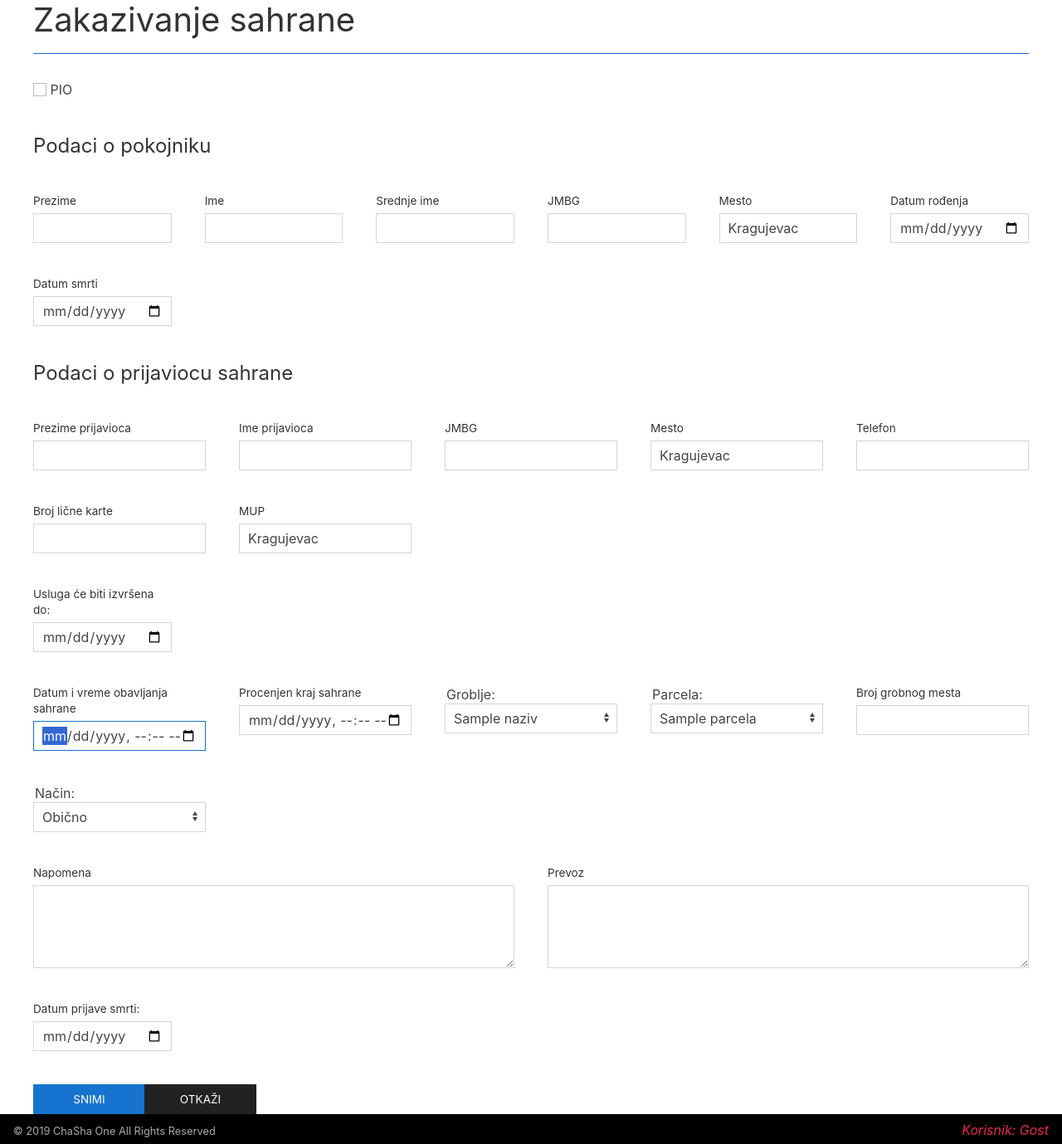
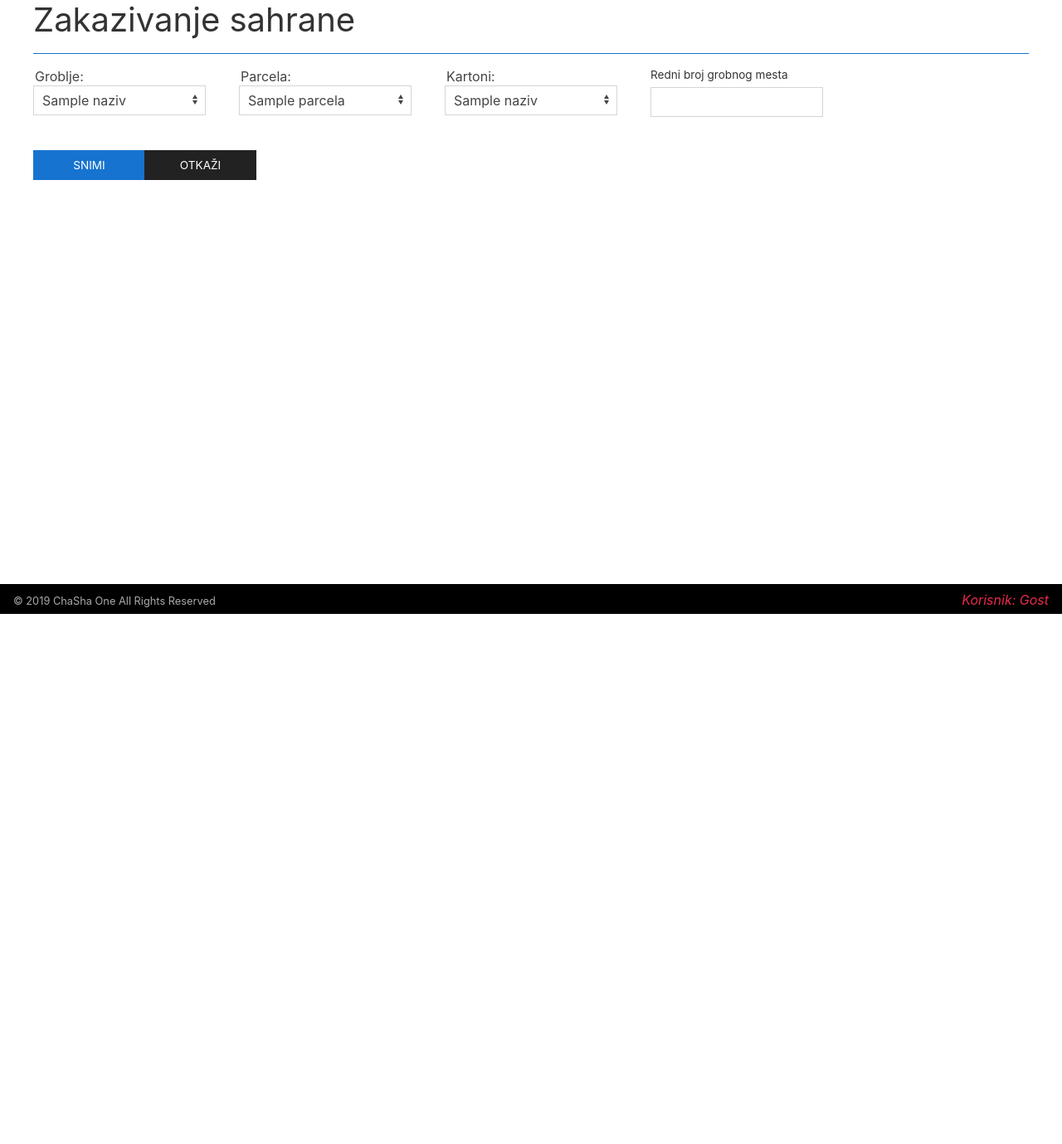
Before and after one commit to chana-chh/kartoteka, a PHP site: template app/views/raspored_dodavanje.twig in a window 1280 px wide. Shown: the part 60-1439 px from the top of the page at 83% size. After the commit the page ends 800 px from the top, so only its background shows below. Run offline with PHP 8.4, Linux system fonts and the light colour scheme; the template is opened without the code that fills it: most values are stand-ins (such as "Sample title", 1, 10 or a date in 2020); some libraries are stand-ins or nearby versions.

Commit message:
Obrazac II

```diff
--- a/app/views/raspored_dodavanje.twig
+++ b/app/views/raspored_dodavanje.twig
@@ -5,7 +5,7 @@
 <hr>
 <form action="{{ path_for('raspored.dodavanje.post') }}" method="POST" class="uk-form-stacked" uk-grid>
 	{{ csrf|raw }}
-	<div class="uk-width-1-6">
+{# 	<div class="uk-width-1-6">
 		<div class="uk-form-controls uk-margin-top">
 			<label><input class="uk-checkbox{{ errors.pio[0] ? ' uk-form-danger': ''}}" type="checkbox" name="pio"
 					{{ old.pio ? ' checked' : '' }}> PIO</label>
@@ -127,7 +127,7 @@
 			<input type="number" name="broj_lk" step="1" id="broj_lk" value="{{ old.broj_lk ? : '' }}"
 				class="uk-input{{ errors.broj_lk[0] ? ' uk-form-danger': ''}}" autocomplete="off" required>
 		</div>
-		<small class=" uk-text-danger">{{ errors.broj_mesta[0] ? :'' }}</small>
+		<small class=" uk-text-danger">{{ errors.broj_lk[0] ? :'' }}</small>
 	</div>
 	<div class="uk-width-1-5">
 		<label for="mup" class="uk-form-label">MUP</label>
@@ -163,7 +163,7 @@
 				class="uk-input{{ errors.end[0] ? ' uk-form-danger': ''}}" autocomplete="off" autofocus required>
 		</div>
 		<small class="uk-text-danger">{{ errors.end[0] ? :'' }}</small>
-	</div>
+	</div> #}
 	<div class="uk-width-1-5">
             <legend for="groblje_id">Groblje:</legend>
             <select name="groblje_id" id="groblje_id" class="uk-select">
@@ -182,14 +182,22 @@
             </select>
         </div>
         <div class="uk-width-1-5">
-		<label for="broj_lk" class="uk-form-label">Broj grobnog mesta</label>
+            <legend for="kartoni">Kartoni:</legend>
+            <select name="kartoni" id="kartoni" class="uk-select">
+                {% for kar in kartoni %}
+                <option value="{{ kar.id }}">{{ kar.groblje().naziv }}</option>
+                {% endfor %}
+            </select>
+        </div>
+        <div class="uk-width-1-5">
+		<label for="grobno_mesto" class="uk-form-label">Redni broj grobnog mesta</label>
 		<div class="uk-form-controls">
-			<input type="number" name="broj_lk" step="1" id="broj_lk" value="{{ old.broj_lk ? : '' }}"
-				class="uk-input{{ errors.broj_lk[0] ? ' uk-form-danger': ''}}" autocomplete="off" required>
+			<input type="number" name="grobno_mesto" step="1" id="grobno_mesto" value="{{ old.grobno_mesto ? : '' }}"
+				class="uk-input{{ errors.grobno_mesto[0] ? ' uk-form-danger': ''}}" autocomplete="off" required>
 		</div>
-		<small class=" uk-text-danger">{{ errors.broj_mesta[0] ? :'' }}</small>
+		<small class=" uk-text-danger">{{ errors.grobno_mesto[0] ? :'' }}</small>
 	</div>
-	        <div class="uk-width-1-5">
+	        {# <div class="uk-width-1-5">
             <legend for="nacin">Način:</legend>
             <select name="nacin" id="nacin"  class="uk-select">
                 <option value="1">Obično</option>
@@ -221,7 +229,7 @@
 		</div>
 		<small class=" uk-text-danger">{{ errors.datum_prijave[0] ? : '' }}</small>
 	</div>
-	<div class="uk-width-5-6"></div>
+	<div class="uk-width-5-6"></div> #}
 	<div class="uk-button-group uk-width-1-4">
 		<button class="uk-button uk-button-primary uk-width-1-2">Snimi</button>
 		<a href="{{ path_for('raspored') }}" class="uk-button uk-button-secondary uk-width-1-2">Otkaži</a>
```
Also changed, not shown: app/controllers/RasporedController.php (+15 -1 lines).
